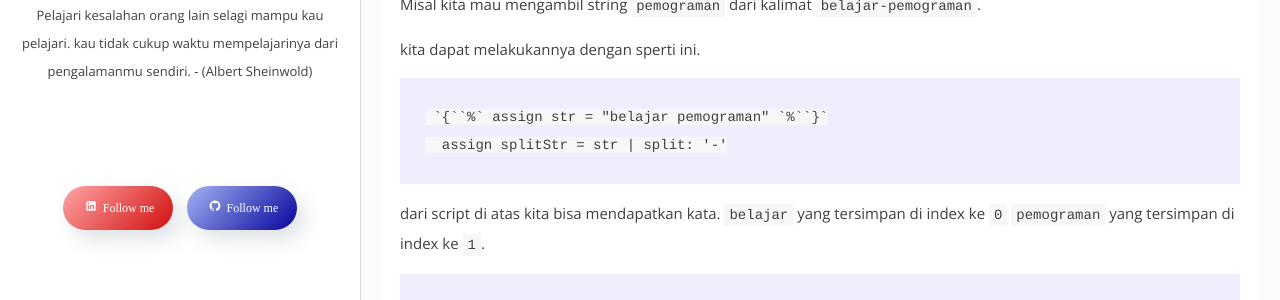
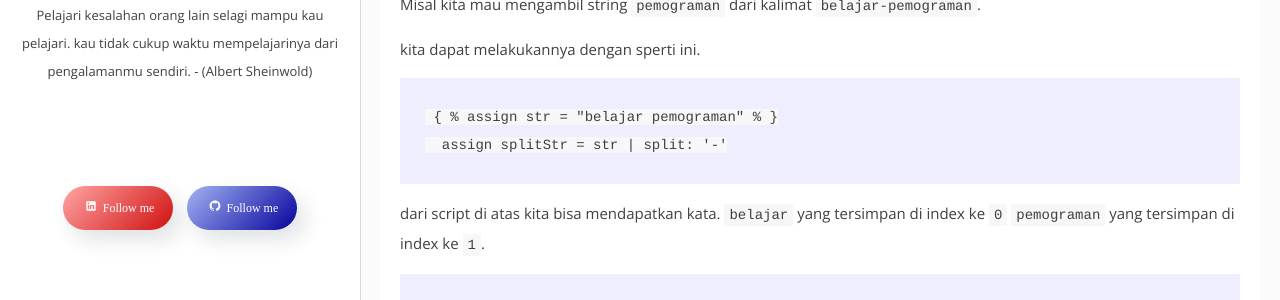
Before and after one commit to otnansirk/_myhistory, a Jekyll site: the page built from _posts/2019-10-02-cara-substring-di-liquid-_jekyll.md, in a window 1280 px wide and 962 px high. Shown: the part 255-555 px from the top of the window. Built offline with Jekyll 4.4.1, drawn with Linux system fonts in a browser that asks for light colours; some web fonts are replaced; comment, search, counter and statistics services are not loaded.

````diff
--- a/_posts/2019-10-02-cara-substring-di-liquid-_jekyll.md
+++ b/_posts/2019-10-02-cara-substring-di-liquid-_jekyll.md
@@ -11,7 +11,7 @@ Misal kita mau mengambil string `pemograman` dari kalimat `belajar-pemograman`.<
 kita dapat melakukannya dengan sperti ini.<br>
 
 ```
- `{``%` assign str = "belajar pemograman" `%``}`
+ { % assign str = "belajar pemograman" % }
   assign splitStr = str | split: '-'
 ```
 dari script di atas kita bisa mendapatkan kata.
````
